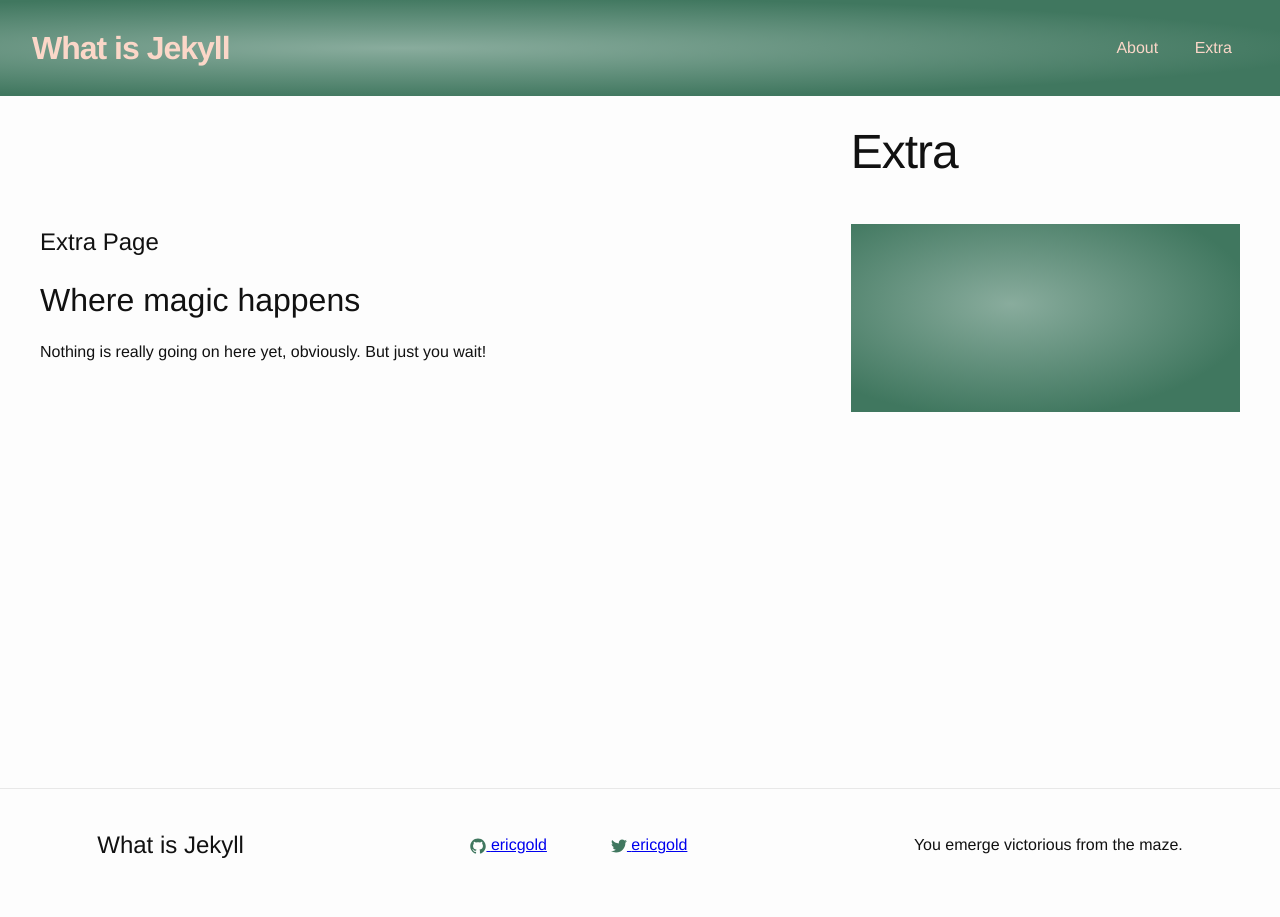
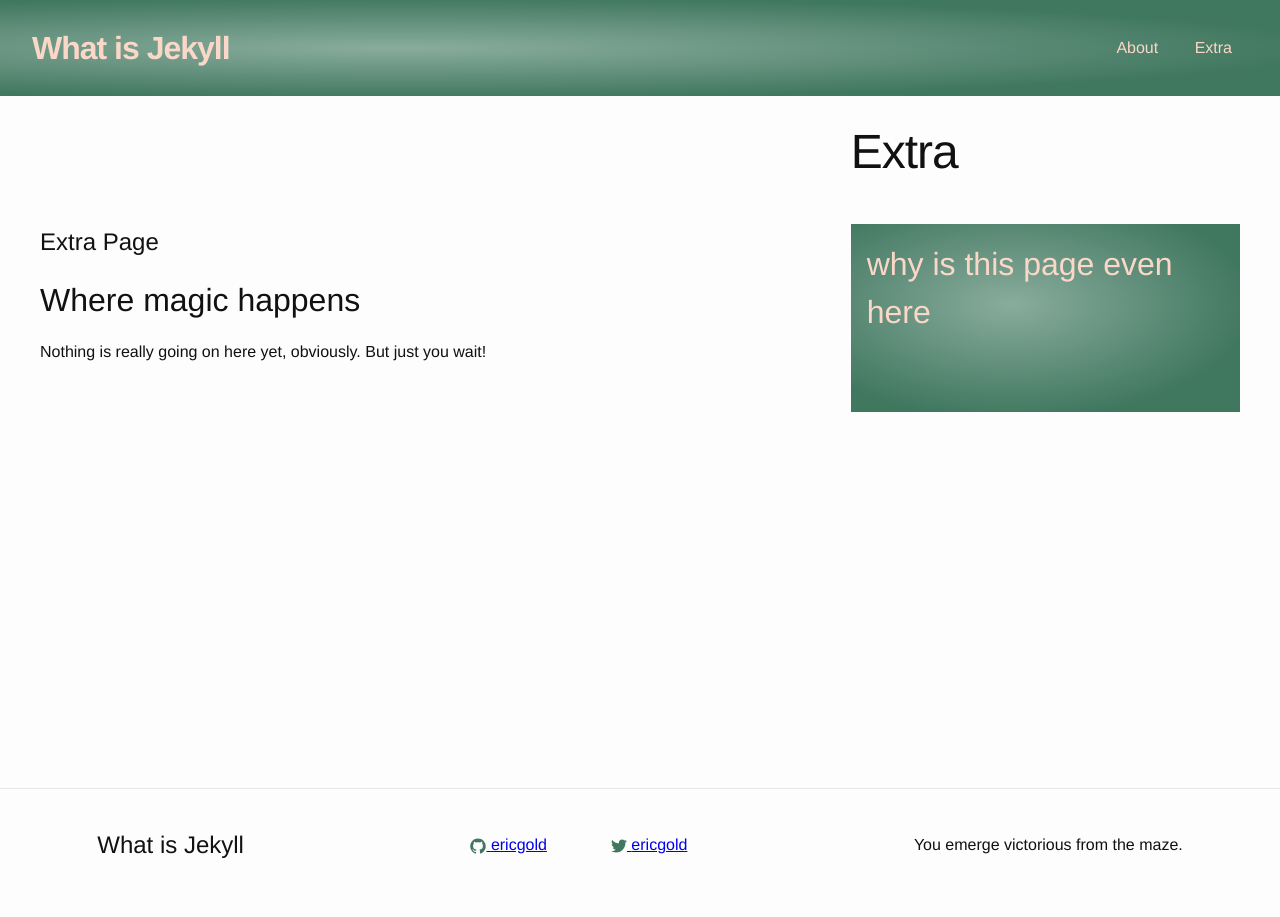
Before and after one commit to ericgold/jekylltest, a Jekyll site: the page built from extra-page.md, in a window 1280 px wide. Built offline with Jekyll 4.4.1, drawn with Linux system fonts in a browser that asks for light colours.

Commit message:
add excerpts to page frontmatter and reduce sidebar h2 size

```diff
--- a/_sass/_layout/_post.scss
+++ b/_sass/_layout/_post.scss
@@ -70,7 +70,7 @@
 
   h2 {
     color: $sandy;
-    font-size: 3rem;
+    font-size: 2rem;
   }
 
   @include mq(large) {
--- a/extra-page.md
+++ b/extra-page.md
@@ -2,6 +2,7 @@
 layout: page
 title: Extra
 permalink: /extra/
+excerpt: why is this page even here
 ---
 
 # Extra Page
```
Also changed, not shown: about.md (+1 -0 lines).
